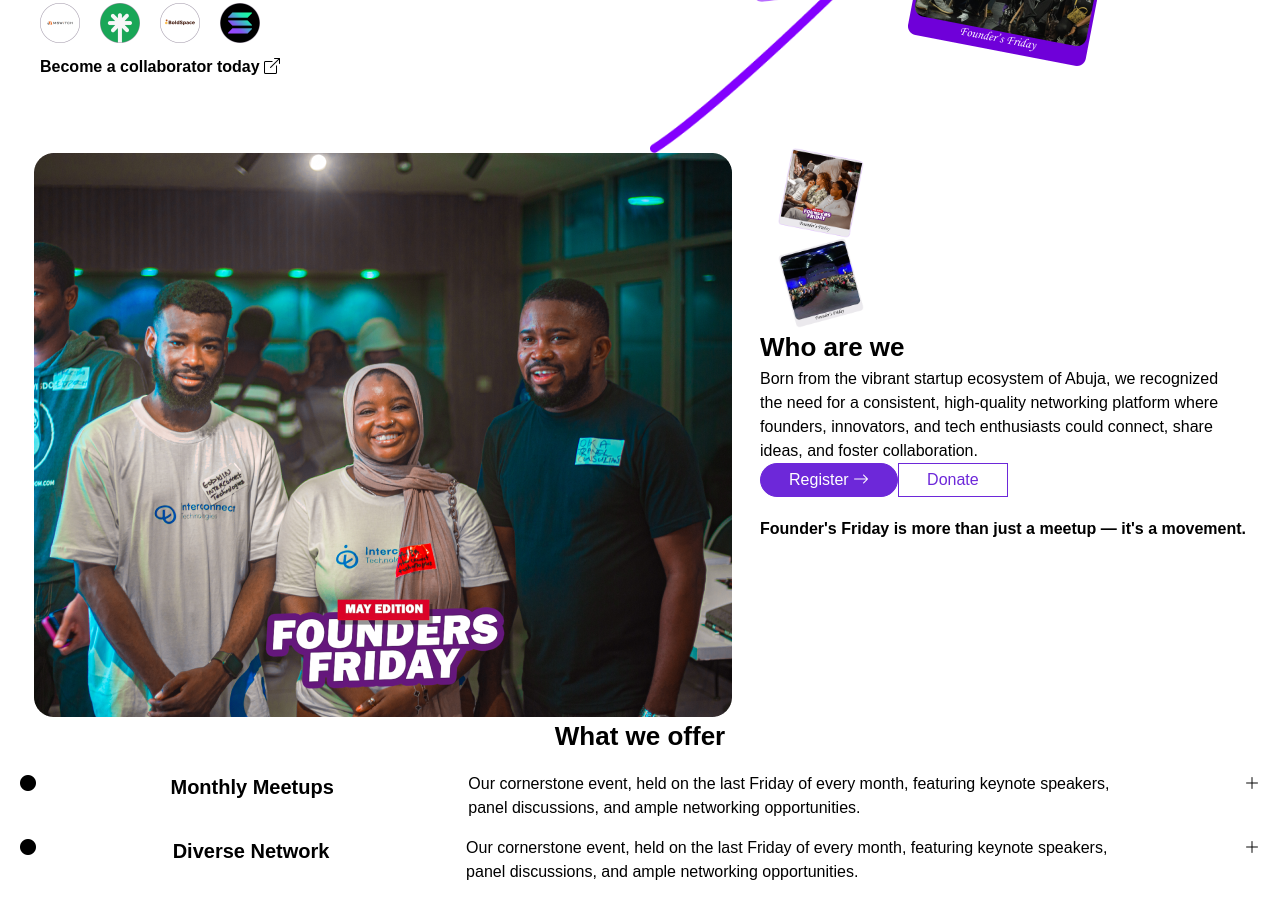
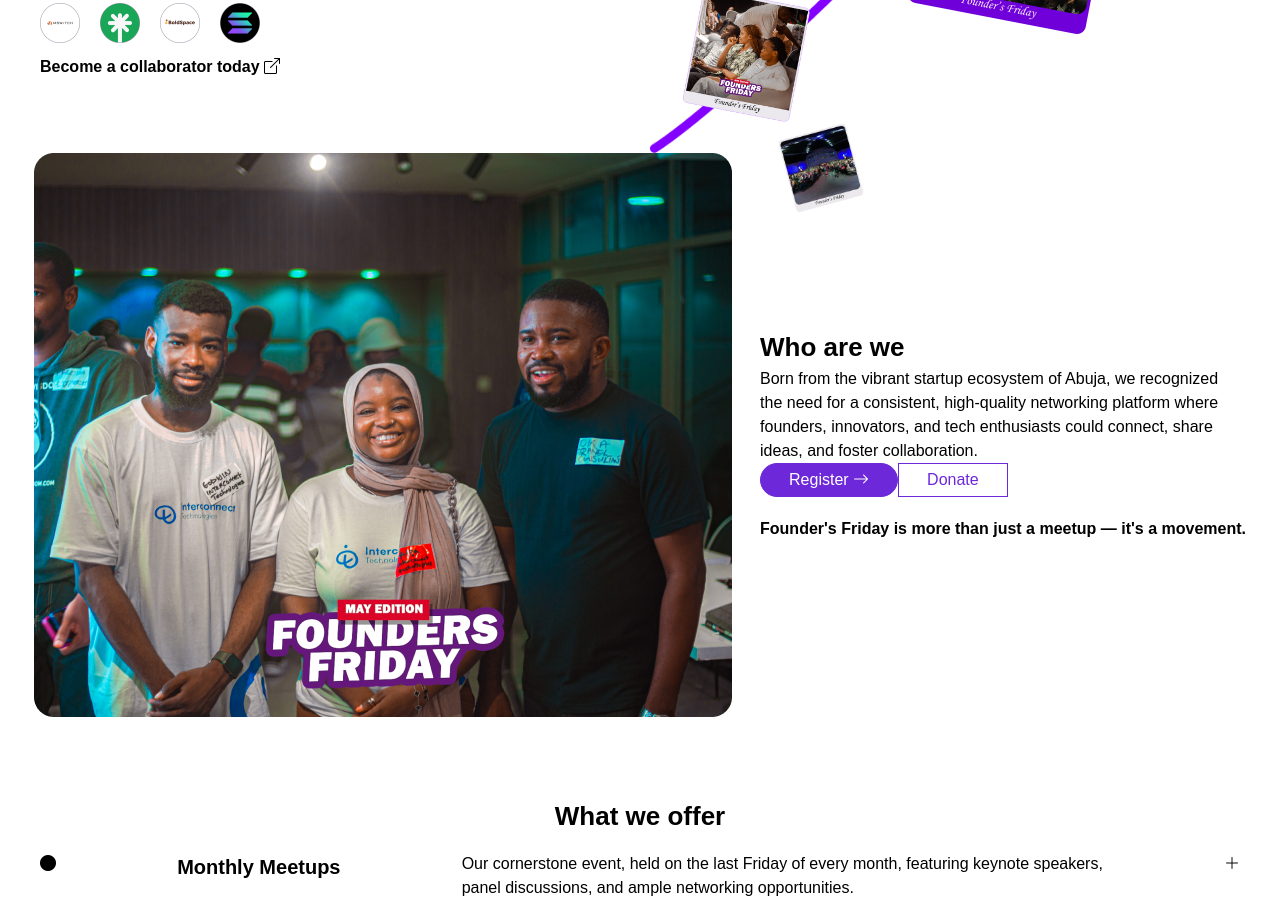
Before and after one commit to Teetwothefirst/foundersFriday, a React (Vite) app in the folder founders/: page / in a window 1280 px wide. Shown: the part 400-1301 px from the top of the page. Built offline with nearby package versions, Linux system fonts and the light colour scheme.

Commit message:
Small changes to the floating images

```diff
--- a/founders/src/component/mainSection.jsx
+++ b/founders/src/component/mainSection.jsx
@@ -48,11 +48,11 @@ function mainSection(){
             </div>
             <div className='md:w-full flex align-end relative'>
                 <img src={lineAcrossLanding} alt="" width={`70%`}/>
-                <div className='md:absolute top-10'>
+                <div className='md:absolute top-2'>
                     <img src={bend1} alt="" width={`50%`} className='relative top-20 left-20'/>
-                    <img src={bend2} alt="" width={`50%`}  className='relative bottom-20 left-64    '/>
-                    <img src={bend3} alt="" width={`20%`}  className='relative top-70 left-32'/>
-                    <img src={bend4} alt=""  width={`20%`}  className='relative top-100 left-32'/>
+                    <img src={bend2} alt="" width={`50%`}  className='relative bottom-20 left-64'/>
+                    <img src={bend3} alt="" width={`30%`}  className='relative bottom-32 left-8'/>
+                    <img src={bend4} alt=""  width={`20%`}  className='relative bottom-32 left-32'/>
                 </div>
             </div>
         </div>
@@ -85,9 +85,10 @@ function mainSection(){
 
         {/* What we offer */}
 
-        <div className='px-5'>
+        <div className='px-5 mt-20'>
             <h3 className='text-center'>What we offer</h3>
             {offerDatas.map((offerData)=>(
+                <div className='px-5'>
                     <div className='flex justify-between my-4'>
                         {/* (i)dot, h3 ,p i */}
                         <i className="bi bi-circle-fill"></i>
@@ -95,6 +96,10 @@ function mainSection(){
                         <p>Our cornerstone event, held on the last Friday of every month,
                             featuring keynote speakers,<br /> panel discussions, and ample networking opportunities.</p>
                         <i className="bi bi-plus-lg"></i>
+                    </div>
+                    <div>
+                        <hr />
+                    </div>
                 </div>
             ))}
         </div>
```
Lines whose indentation alone changed are shown as unchanged.
